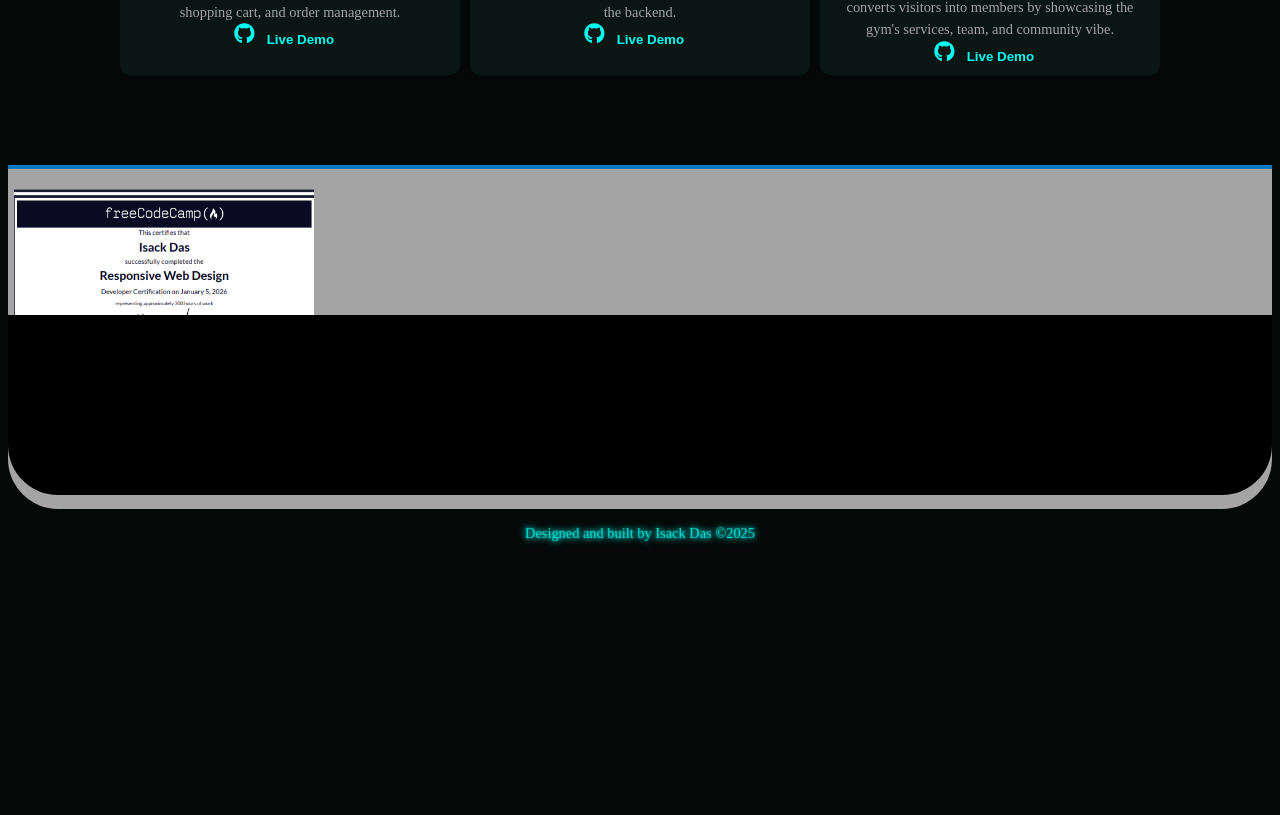
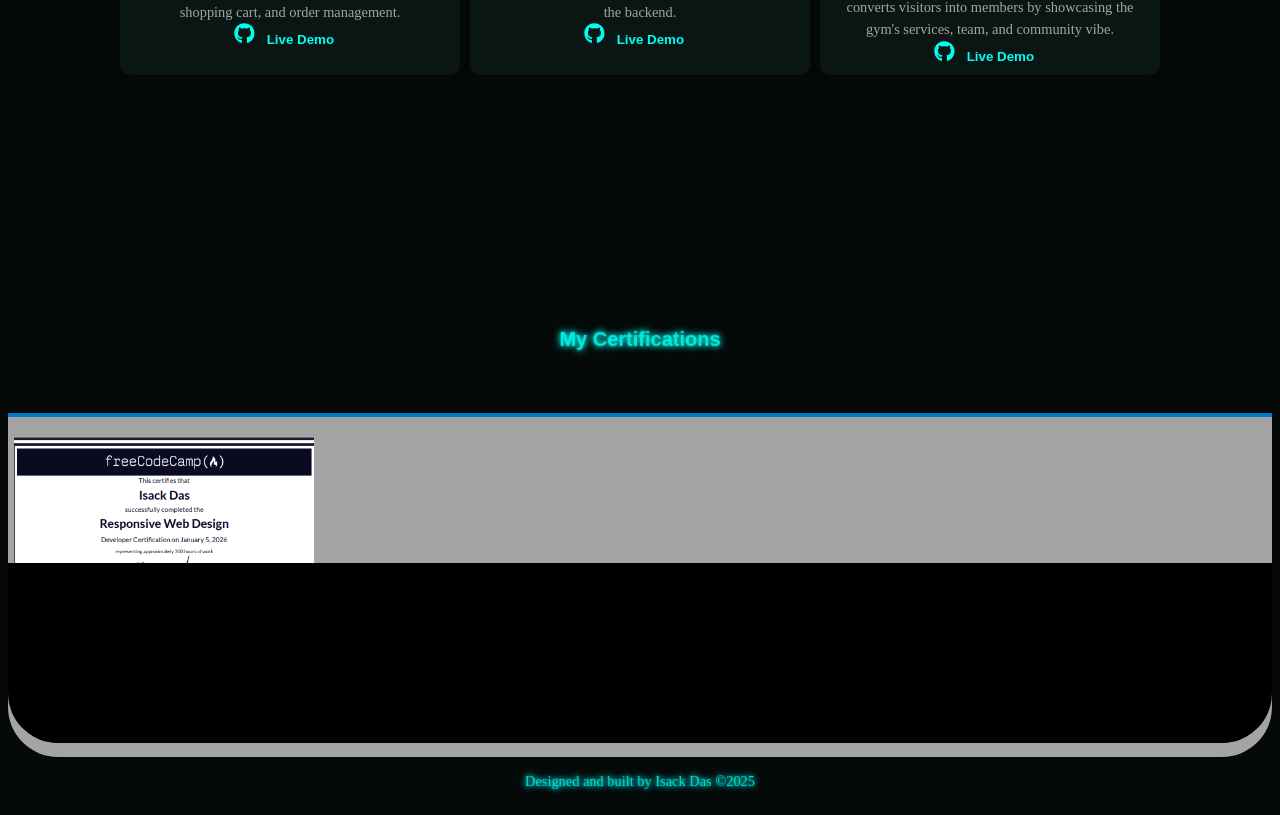
Before and after one commit to zack-das/Isack_Das, a React (Vite) app: page / in a window 1280 px wide. Shown: the part 2567-3382 px from the top of the page. Before the commit the page ends 3134 px from the top, so only its background shows below. Built offline with nearby package versions, Linux system fonts and the light colour scheme.

Commit message:
Integrated tawk Customer service AI '

```diff
--- a/index.html
+++ b/index.html
@@ -8,5 +8,18 @@
   <body>
     <div id="root"></div>
     <script type="module" src="/src/main.jsx"></script>
+    <!--Start of Tawk.to Script-->
+<script type="text/javascript">
+var Tawk_API=Tawk_API||{}, Tawk_LoadStart=new Date();
+(function(){
+var s1=document.createElement("script"),s0=document.getElementsByTagName("script")[0];
+s1.async=true;
+s1.src='https://embed.tawk.to/69578e489d6aae197eabf057/1jdv07jfn';
+s1.charset='UTF-8';
+s1.setAttribute('crossorigin','*');
+s0.parentNode.insertBefore(s1,s0);
+})();
+</script>
+<!--End of Tawk.to Script-->
   </body>
 </html>
--- a/src/sections/Certifications/Cert.css
+++ b/src/sections/Certifications/Cert.css
@@ -1,3 +1,19 @@
+.headingBox{
+  display: flex;
+  position: relative;
+  margin-bottom: 200px;
+  height: 3rem;
+  justify-content: center;
+}
+.certHead{
+  color: #00fff2a8;
+   text-shadow: 0 0 2px #00fff28f, 0 0 6px #00fff2, 0 0 8px #00fff29d;
+  text-align: center;
+  font-family: sans-serif;
+  font-size: 20px;
+}
+
+
 .cardsOverlay {
   position: relative;
   width: 100%;
--- a/src/sections/Certifications/Cert.jsx
+++ b/src/sections/Certifications/Cert.jsx
@@ -5,6 +5,7 @@ import certificateImage from "../../assets/Responnsivewebdesigncertificate.png";
 function Cert() {
   return (
     <>
+    <div className="headingBox"><h1 className="certHead">My Certifications</h1></div>
     	<div className="cardsOverlay"></div>
     	 <div className="certs-container">
     	 	<div className="cert">
```
Also changed, not shown: src/sections/OtherSkills/Other.css (added), src/sections/OtherSkills/Other.jsx (added).
